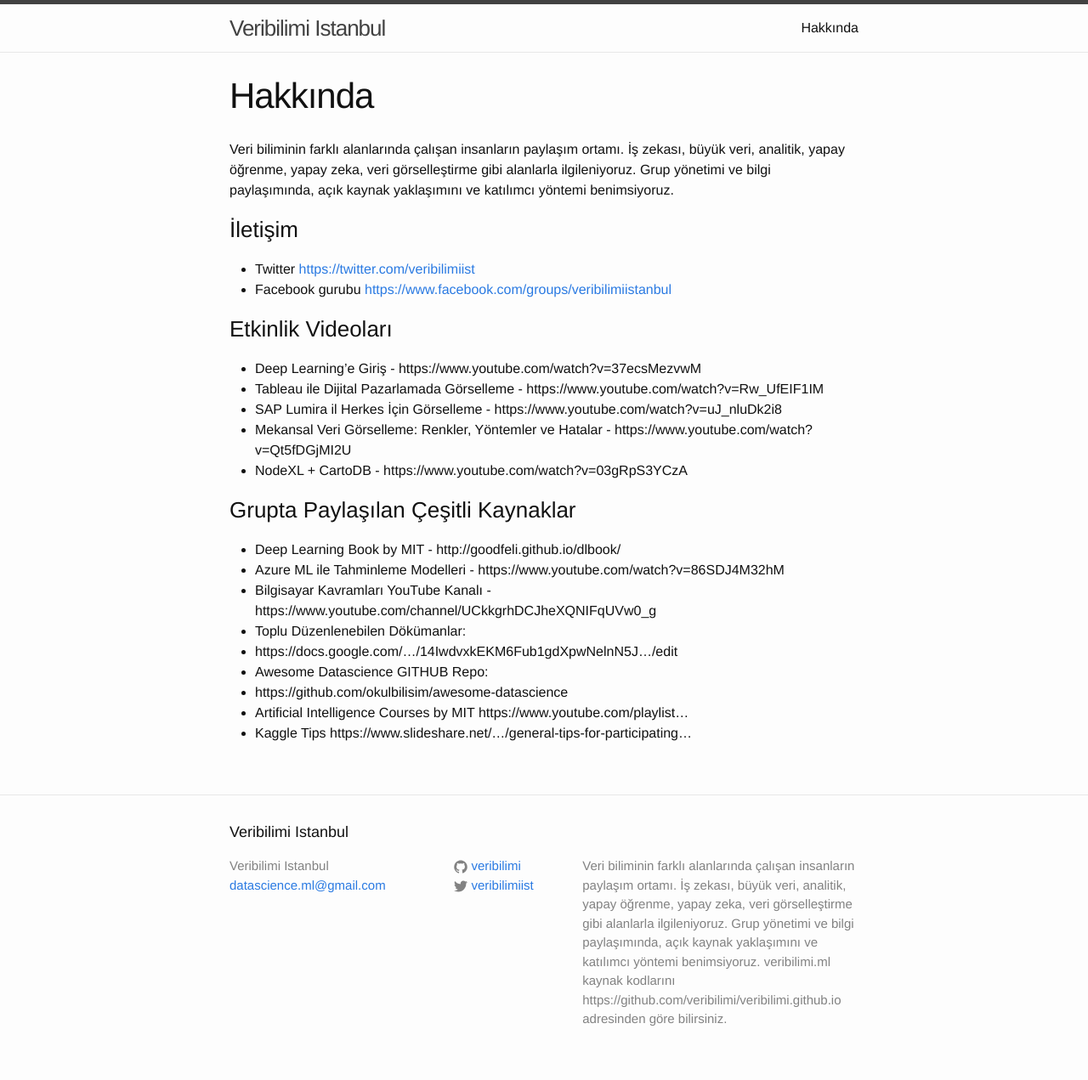
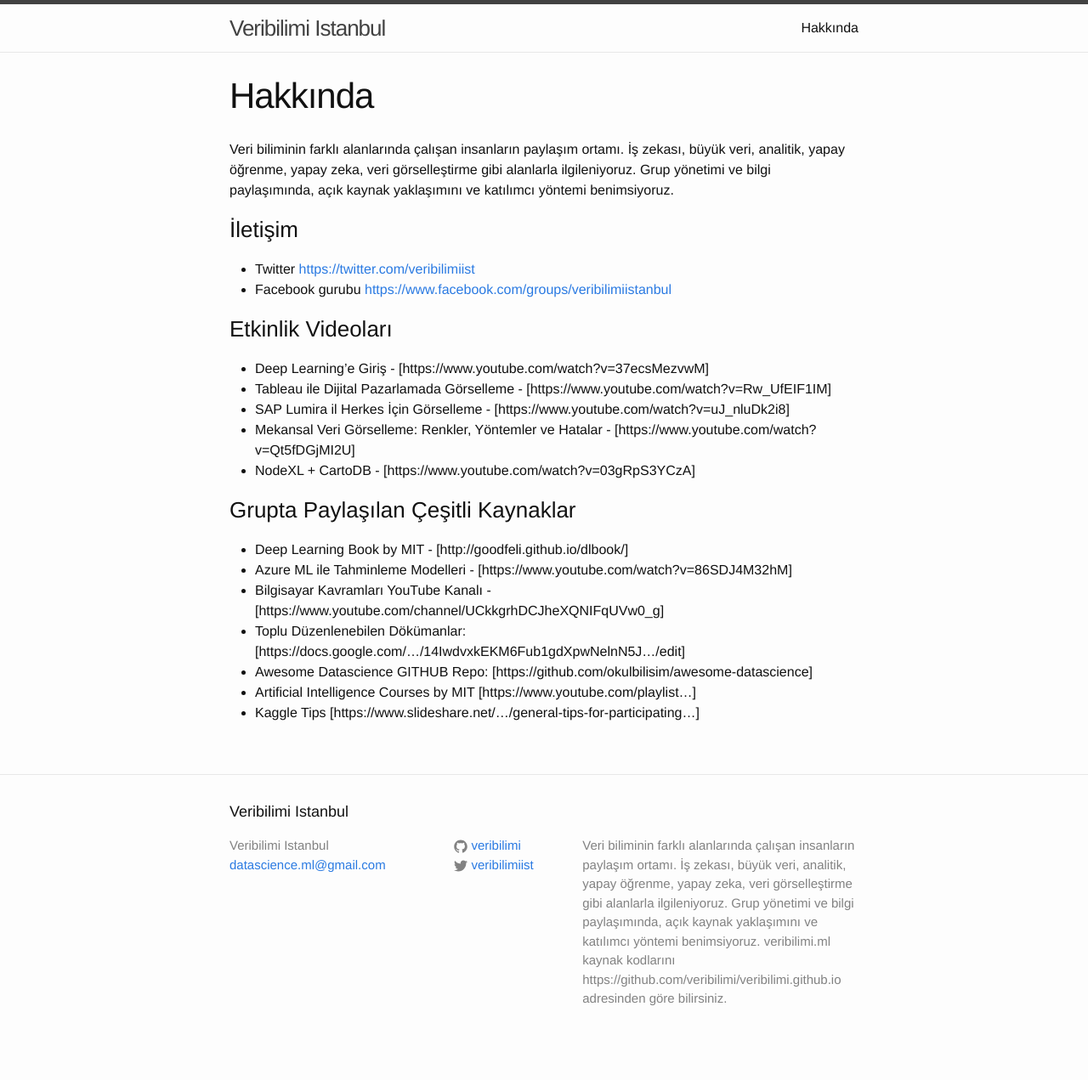
Before and after one commit to veribilimi/veribilimi.github.io, a Jekyll site: the page built from about.md, in a window 1280 px wide. Shown: the whole page at 85% size. Built offline with Jekyll 4.4.1, drawn with Linux system fonts in a browser that asks for light colours; after the commit the page ends 1247 px from its top, so only the background shows below that.

Commit message:
jekyll linkleri otomatik tanımıyor

```diff
--- a/about.md
+++ b/about.md
@@ -15,19 +15,17 @@
 * Facebook gurubu [https://www.facebook.com/groups/veribilimiistanbul](https://www.facebook.com/groups/veribilimiistanbul/)
 
 ### Etkinlik Videoları
-* Deep Learning'e Giriş - https://www.youtube.com/watch?v=37ecsMezvwM
-* Tableau ile Dijital Pazarlamada Görselleme - https://www.youtube.com/watch?v=Rw_UfEIF1IM
-* SAP Lumira il Herkes İçin Görselleme - https://www.youtube.com/watch?v=uJ_nluDk2i8
-* Mekansal Veri Görselleme: Renkler, Yöntemler ve Hatalar - https://www.youtube.com/watch?v=Qt5fDGjMI2U
-* NodeXL + CartoDB - https://www.youtube.com/watch?v=03gRpS3YCzA
+* Deep Learning'e Giriş - [https://www.youtube.com/watch?v=37ecsMezvwM]
+* Tableau ile Dijital Pazarlamada Görselleme - [https://www.youtube.com/watch?v=Rw_UfEIF1IM]
+* SAP Lumira il Herkes İçin Görselleme - [https://www.youtube.com/watch?v=uJ_nluDk2i8]
+* Mekansal Veri Görselleme: Renkler, Yöntemler ve Hatalar - [https://www.youtube.com/watch?v=Qt5fDGjMI2U]
+* NodeXL + CartoDB - [https://www.youtube.com/watch?v=03gRpS3YCzA]
 
 ### Grupta Paylaşılan Çeşitli Kaynaklar
- * Deep Learning Book by MIT - http://goodfeli.github.io/dlbook/
- * Azure ML ile Tahminleme Modelleri - https://www.youtube.com/watch?v=86SDJ4M32hM
- * Bilgisayar Kavramları YouTube Kanalı - https://www.youtube.com/channel/UCkkgrhDCJheXQNIFqUVw0_g
- * Toplu Düzenlenebilen Dökümanlar:
- * https://docs.google.com/…/14IwdvxkEKM6Fub1gdXpwNelnN5J…/edit
- * Awesome Datascience GITHUB Repo:
- * https://github.com/okulbilisim/awesome-datascience
- * Artificial Intelligence Courses by MIT https://www.youtube.com/playlist…
- * Kaggle Tips https://www.slideshare.net/…/general-tips-for-participating…
+ * Deep Learning Book by MIT - [http://goodfeli.github.io/dlbook/]
+ * Azure ML ile Tahminleme Modelleri - [https://www.youtube.com/watch?v=86SDJ4M32hM]
+ * Bilgisayar Kavramları YouTube Kanalı - [https://www.youtube.com/channel/UCkkgrhDCJheXQNIFqUVw0_g]
+ * Toplu Düzenlenebilen Dökümanlar: [https://docs.google.com/…/14IwdvxkEKM6Fub1gdXpwNelnN5J…/edit]
+ * Awesome Datascience GITHUB Repo: [https://github.com/okulbilisim/awesome-datascience]
+ * Artificial Intelligence Courses by MIT [https://www.youtube.com/playlist…]
+ * Kaggle Tips [https://www.slideshare.net/…/general-tips-for-participating…]
```
